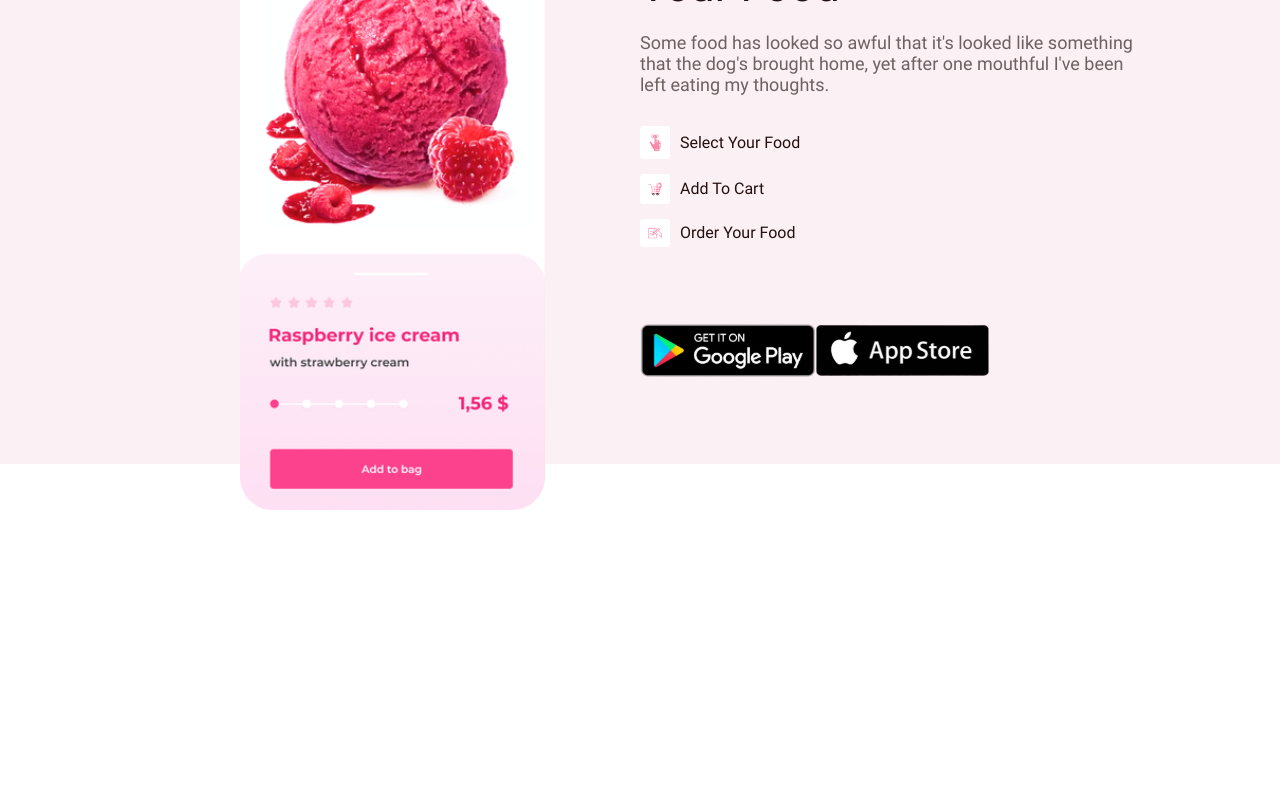
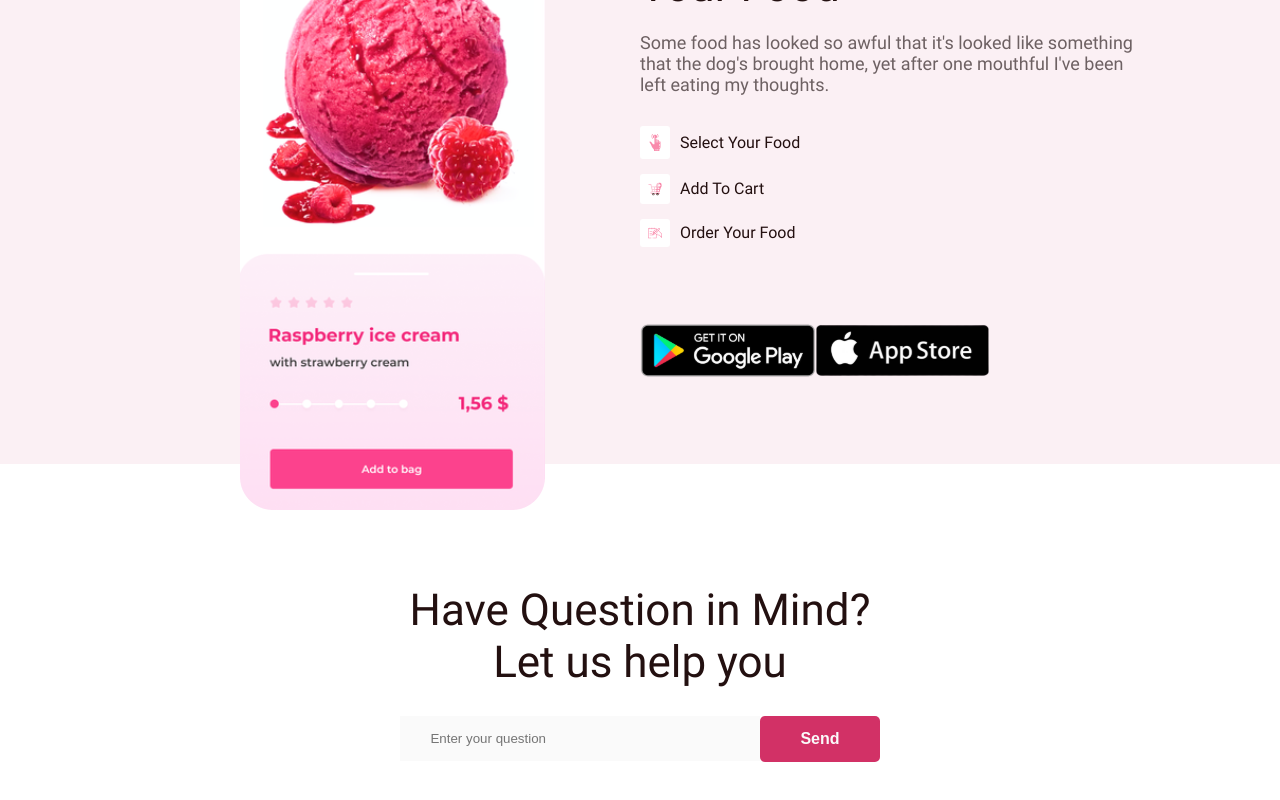
Before and after one commit to AndrewMosh/ice-cream, a React (Vite) app: page / in a window 1280 px wide. Shown: the part 3705-4505 px from the top of the page. Before the commit the page ends 4215 px from the top, so only its background shows below. Built offline with nearby package versions, Linux system fonts and the light colour scheme; a web font is replaced by a local one.

Commit message:
contact us done

```diff
--- a/src/App.tsx
+++ b/src/App.tsx
@@ -5,6 +5,7 @@ import Advantages from "./Components/Advantages/Advantages";
 import Random from "./Components/Random/Random";
 import Products from "./Components/Products/Products";
 import Download from "./Components/Download/Download";
+import ContactUs from "./Components/ContactUs/ContactUs";
 
 function App() {
     return (
@@ -15,6 +16,7 @@ function App() {
             <Random />
             <Products />
             <Download />
+            <ContactUs />
         </div>
     );
 }
--- /dev/null
+++ b/src/Components/ContactUs/ContactUs.scss
@@ -0,0 +1,39 @@
+.contact {
+    &__wrapper {
+        display: flex;
+        align-items: center;
+        flex-direction: column;
+        justify-content: center;
+        padding: 40px 0;
+    }
+
+    &__title {
+        font-size: 44px;
+        font-weight: 500;
+        line-height: 52px;
+        text-align: center;
+        padding-bottom: 28px;
+    }
+
+    &__form {
+        display: flex;
+        align-items: center;
+
+        @media (max-width: 515px) {
+            flex-direction: column;
+            gap: 20px;
+        }
+    }
+
+    &__input {
+        border: none;
+        background-color: rgb(250, 250, 250);
+        padding: 15px 30px;
+        width: 600px;
+        max-width: 300px;
+        min-width: 200px;
+        @media (max-width: 515px) {
+            width: 100%;
+        }
+    }
+}
--- /dev/null
+++ b/src/Components/ContactUs/ContactUs.tsx
@@ -0,0 +1,24 @@
+import "./ContactUs.scss";
+import Button from "../Button/Button";
+
+const ContactUs = () => {
+    return (
+        <section className="contact">
+            <div className="contact__container container">
+                <div className="contact__wrapper">
+                    <div className="contact__title">
+                        Have Question in Mind?
+                        <br />
+                        Let us help you{" "}
+                    </div>
+                    <form className="contact__form" action="">
+                        <input className="contact__input" type="text" placeholder="Enter your question" />
+                        <Button label="send" />
+                    </form>
+                </div>
+            </div>
+        </section>
+    );
+};
+
+export default ContactUs;
```
